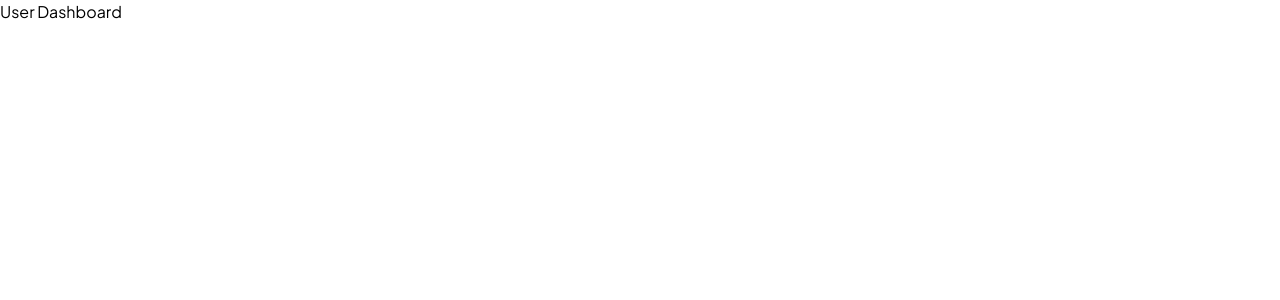
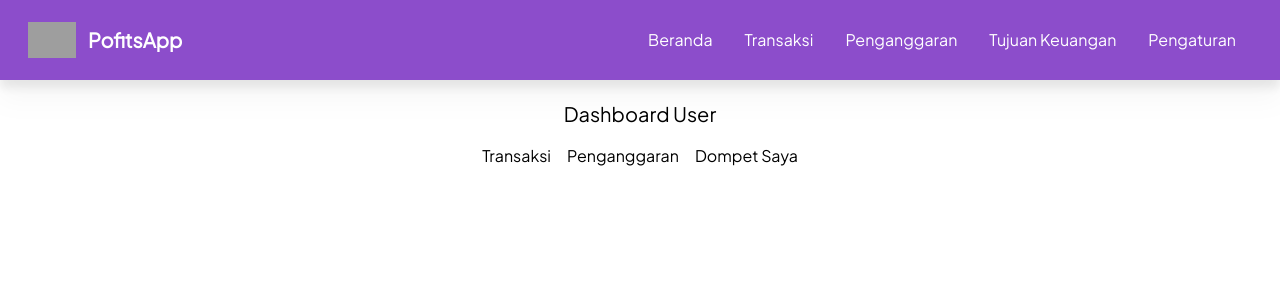
Before and after one commit to AriqF/pofits_client, a Next.js app: page /me in a window 1280 px wide. Shown: the top 300 px of the page. Built offline with nearby package versions, Linux system fonts and the light colour scheme; grey boxes are pictures that could not be loaded.

Commit message:
skinning user dashboard layout

```diff
--- /dev/null
+++ b/src/components/layouts/user/index.tsx
@@ -0,0 +1,17 @@
+import UserNavbar from "@/components/tools/navbar/user";
+import { ReactNode } from "react";
+
+interface LayoutProps {
+  children: ReactNode;
+}
+
+export default function UserLayout(props: LayoutProps) {
+  return (
+    <>
+      <UserNavbar />
+      <section id="user-body-content" className="min-h-screen p-5">
+        {props.children}
+      </section>
+    </>
+  );
+}
--- /dev/null
+++ b/src/components/tools/container/index.tsx
@@ -0,0 +1,10 @@
+import React from "react";
+import { HTMLAttributes } from "react";
+
+interface ContainerProps {
+  className: string;
+}
+
+export const Container: React.FC<ContainerProps> = (props) => (
+  <div className="bg-whitegrey border-gray-200 rounded-md p-6"></div>
+);
--- /dev/null
+++ b/src/components/tools/navbar/user/desktop-navbar.tsx
@@ -0,0 +1,54 @@
+import MenuOption from "./menu-option";
+
+export default function UserDesktopNavbar() {
+  return (
+    <section className="container flex flex-wrap items-center justify-between mx-auto px-5">
+      <a href="https://flowbite.com/" className="flex items-center">
+        <img
+          src="https://flowbite.com/docs/images/logo.svg"
+          className="h-6 mr-3 sm:h-9"
+          alt="Flowbite Logo"
+        />
+        <span className="self-center text-xl font-semibold whitespace-nowrap">PofitsApp</span>
+      </a>
+      <button
+        data-collapse-toggle="navbar-default"
+        type="button"
+        className="inline-flex items-center p-2 ml-3 text-sm text-gray-500 rounded-lg md:hidden hover:bg-gray-100 focus:outline-none focus:ring-2 focus:ring-gray-200 dark:text-gray-400 dark:hover:bg-gray-700 dark:focus:ring-gray-600"
+        aria-controls="navbar-default"
+        aria-expanded="false">
+        <span className="sr-only">Open main menu</span>
+        <svg
+          className="w-6 h-6"
+          aria-hidden="true"
+          fill="currentColor"
+          viewBox="0 0 20 20"
+          xmlns="http://www.w3.org/2000/svg">
+          <path
+            fillRule="evenodd"
+            d="M3 5a1 1 0 011-1h12a1 1 0 110 2H4a1 1 0 01-1-1zM3 10a1 1 0 011-1h12a1 1 0 110 2H4a1 1 0 01-1-1zM3 15a1 1 0 011-1h12a1 1 0 110 2H4a1 1 0 01-1-1z"
+            clipRule="evenodd"></path>
+        </svg>
+      </button>
+      <div className="hidden w-full md:block md:w-auto" id="navbar-user-menu">
+        <ul className="flex flex-col p-4 mt-4 border border-gray-100 md:flex-row md:space-x-8 md:mt-0 font-normal md:border-0">
+          <li>
+            <MenuOption text="Beranda" linkTo="/me" />
+          </li>
+          <li>
+            <MenuOption text="Transaksi" linkTo="#" />
+          </li>
+          <li>
+            <MenuOption text="Penganggaran" linkTo="#" />
+          </li>
+          <li>
+            <MenuOption text="Tujuan Keuangan" linkTo="#" />
+          </li>
+          <li>
+            <MenuOption text="Pengaturan" linkTo="/me/settings" />
+          </li>
+        </ul>
+      </div>
+    </section>
+  );
+}
--- /dev/null
+++ b/src/components/tools/navbar/user/index.tsx
@@ -0,0 +1,26 @@
+import MenuOption from "./menu-option";
+import {
+  AiFillProfile,
+  AiOutlineFolderAdd,
+  AiOutlineFolderOpen,
+  AiOutlineHome,
+  AiOutlineMoneyCollect,
+  AiOutlineRedEnvelope,
+  AiOutlineUser,
+  AiOutlineWallet,
+} from "react-icons/ai";
+import UserMobileNavbar from "./mobile-navbar";
+import UserDesktopNavbar from "./desktop-navbar";
+
+export default function UserNavbar() {
+  return (
+    <>
+      <nav className="lg:hidden w-full">
+        <UserMobileNavbar />
+      </nav>
+      <nav className="lg:block hidden px-2 py-3 bg-palepurple text-white drop-shadow-xl">
+        <UserDesktopNavbar />
+      </nav>
+    </>
+  );
+}
--- /dev/null
+++ b/src/components/tools/navbar/user/menu-option.tsx
@@ -0,0 +1,15 @@
+interface OptionProps {
+  text: string;
+  linkTo: string;
+}
+
+export default function MenuOption(props: OptionProps) {
+  return (
+    <a
+      href={props.linkTo}
+      className="block py-2 pl-3 pr-4 hover:text-hovwhite bg-blue-700 rounded md:bg-transparent md:text-blue-700 md:p-0"
+      aria-current="page">
+      {props.text}
+    </a>
+  );
+}
--- /dev/null
+++ b/src/components/tools/navbar/user/mobile-navbar.tsx
@@ -0,0 +1,27 @@
+import { AiOutlineSetting, AiOutlineHome, AiOutlineBook } from "react-icons/ai";
+
+export default function UserMobileNavbar() {
+  const boxClassName: string =
+    "w-full focus:text-palepurple hover:text-palepurple justify-center inline-block text-center pt-2 pb-1";
+  const iconClassName: string = "inline-block mb-1 text-3xl";
+  const spanClassName: string = "tab tab-home block text-xs md:text-md font-medium";
+
+  return (
+    <section id="bottom-navigation" className="block fixed inset-x-0 bottom-0 z-10 bg-white shadow">
+      <div id="tabs" className="flex justify-between border-t-2 gap-x-2">
+        <a href="/me" className={boxClassName}>
+          <AiOutlineHome width={50} height={50} className={iconClassName} />
+          <span className={spanClassName}>Beranda</span>
+        </a>
+        <a href="#" className={boxClassName}>
+          <AiOutlineBook width={50} height={50} className={iconClassName} />
+          <span className={spanClassName}>Transaksi</span>
+        </a>
+        <a href="/me/settings" className={boxClassName}>
+          <AiOutlineSetting width={50} height={50} className={iconClassName} />
+          <span className={spanClassName}>Pengaturan</span>
+        </a>
+      </div>
+    </section>
+  );
+}
--- a/src/pages/me/index.tsx
+++ b/src/pages/me/index.tsx
@@ -1,3 +1,20 @@
+import UserLayout from "@/components/layouts/user";
+
 export default function MyDashboard() {
-  return <div>User Dashboard</div>;
+  return (
+    <UserLayout>
+      <div className="flex flex-col m-auto">
+        <div id="dev-header">
+          <h2 className="text-center text-xl">Dashboard User</h2>
+        </div>
+        <div className="flex md:flex-row flex-col md:space-x-4 md:space-y-0 space-y-3 mt-4 text-center m-auto">
+          <a href="#">Transaksi</a>
+
+          <a href="#">Penganggaran</a>
+
+          <a href="me/wallets">Dompet Saya</a>
+        </div>
+      </div>
+    </UserLayout>
+  );
 }
```
